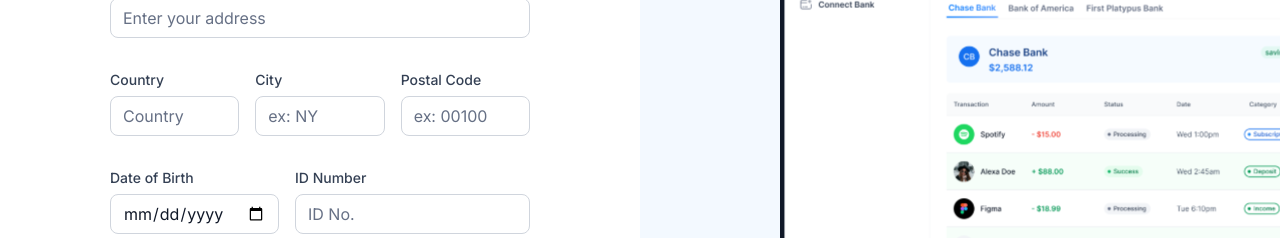
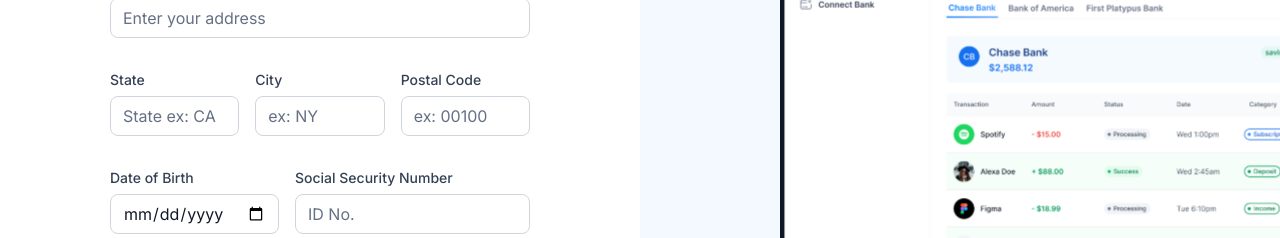
Before and after one commit to Imbilu/horizon, a Next.js app: page /sign-up in a window 1280 px wide. Shown: the part 344-582 px from the top of the page. Built offline with nearby package versions, Linux system fonts and the light colour scheme; no server answers; what dwolla-v2, plaid would draw is missing.

Commit message:
made readme file more informative; fixed auth form labels

```diff
--- a/components/AuthForm.tsx
+++ b/components/AuthForm.tsx
@@ -148,10 +148,10 @@
                                 <div className="flex gap-4">
                                     <CustomInput
                                         control={form.control}
-                                        label="Country"
+                                        label="State"
                                         name="state"
                                         type="text"
-                                        placeholder="Country"
+                                        placeholder="State ex: CA"
                                     />
                                     <CustomInput
                                         control={form.control}
@@ -178,7 +178,7 @@
                                     />
                                     <CustomInput
                                         control={form.control}
-                                        label="ID Number"
+                                        label="Social Security Number"
                                         name="ssn"
                                         type="text"
                                         placeholder="ID No."
```
Also changed, not shown: 1 other file (tests, documents, lock files or other folders).
